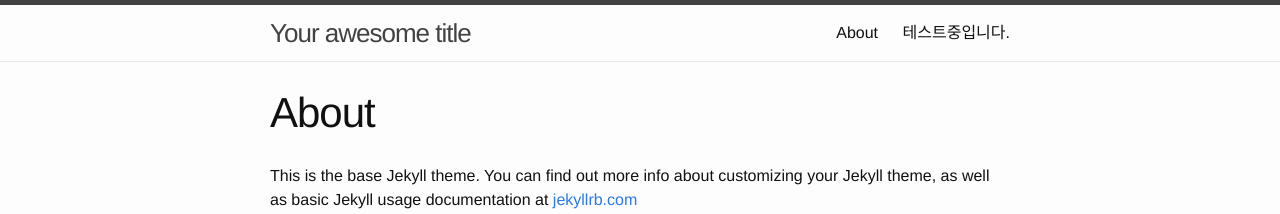
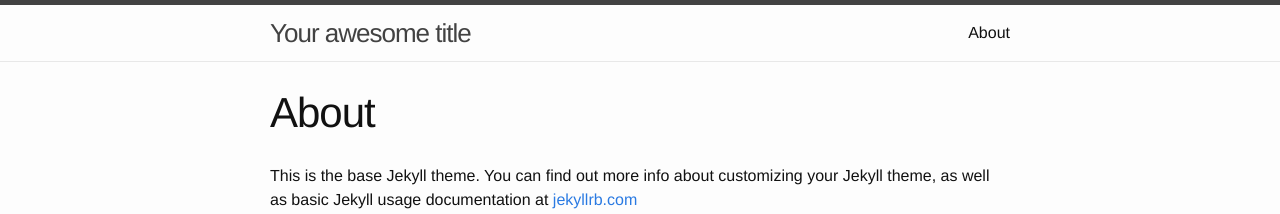
Before and after one commit to kutchoiwjun92/kutchoiwjun92.github.com, a Jekyll site: the page built from about.md, in a window 1280 px wide. Shown: the top 214 px of the page. Built offline with Jekyll 4.4.1, drawn with Linux system fonts in a browser that asks for light colours.

Commit message:
Update index.html

```diff
--- a/index.html
+++ b/index.html
@@ -1,6 +1,5 @@
 ---
-layout: default
-title: 테스트중입니다.
+layout: 테스트
 ---
 
 <div class="home">
```
